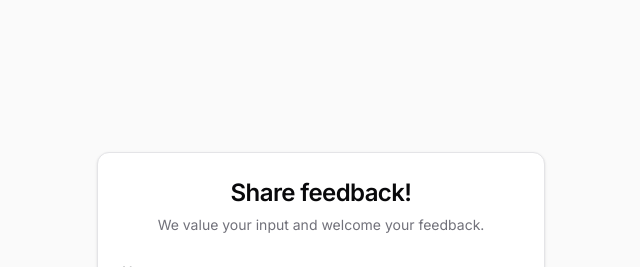
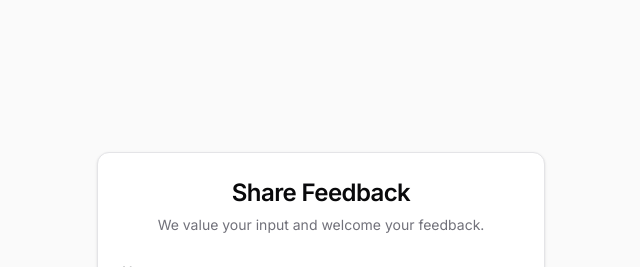
Before and after one commit to sandibi13/zephyr, a Next.js app: page /feedback in a window 1280 px wide. Shown: the top 267 px of the page, without its empty margins (319-959 px from the left). Built offline with nearby package versions, Linux system fonts and the light colour scheme.

Commit message:
fix: feedback card heading

```diff
--- a/src/components/feedback.tsx
+++ b/src/components/feedback.tsx
@@ -16,7 +16,7 @@ export const Feedback = () => {
   return (
     <Card className="w-full max-w-md">
       <CardHeader className="text-center">
-        <CardTitle className="text-2xl">Share feedback!</CardTitle>
+        <CardTitle className="text-2xl">Share Feedback</CardTitle>
         <CardDescription>
           We value your input and welcome your feedback.
         </CardDescription>
```
